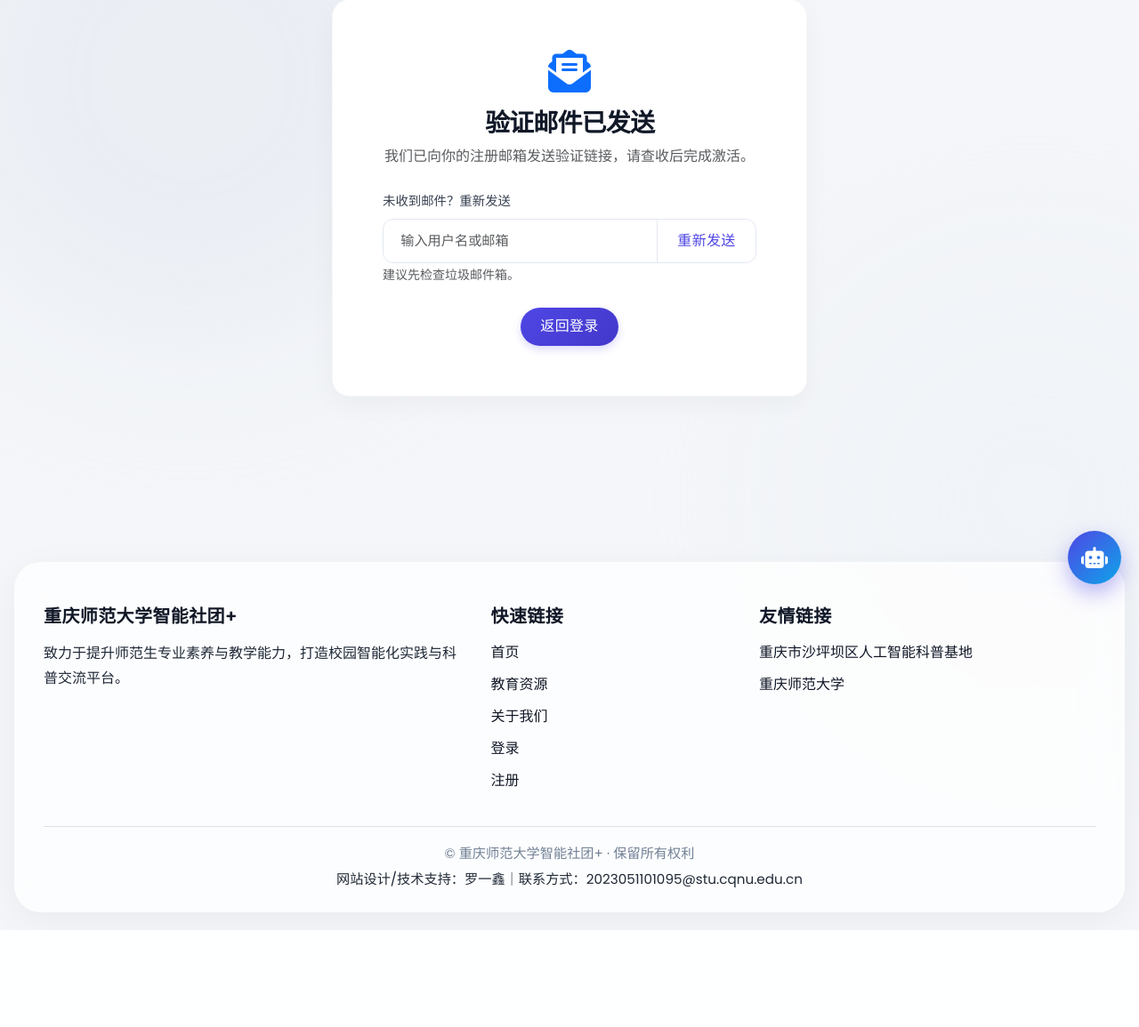
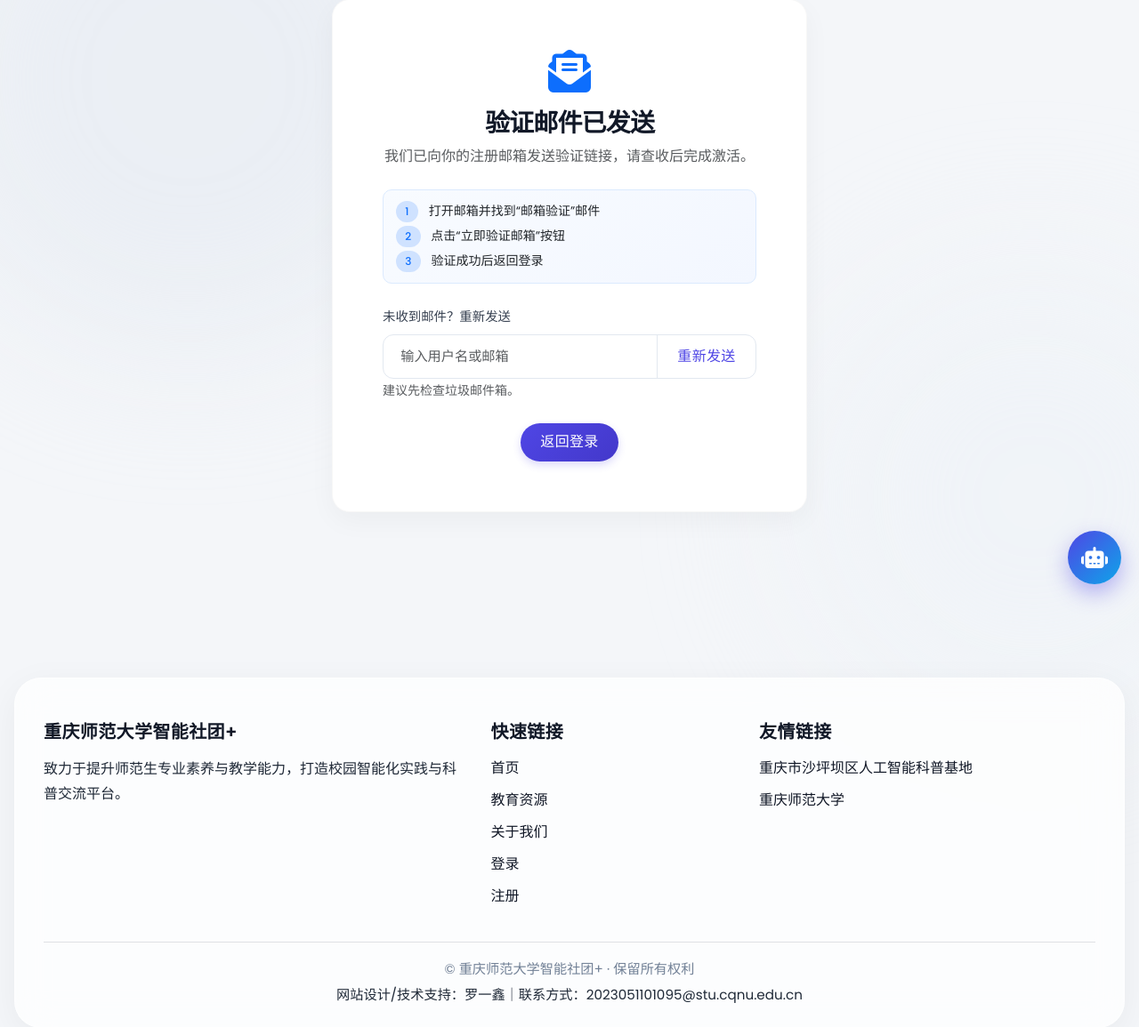
Before and after one commit to Stuart-0728/reg, a Flask app: page /auth/verify-email-pending in a window 1280 px wide. Shown: the part 123-1278 px from the top of the page at 89% size. Before the commit the page ends 1169 px from the top, so only its background shows below. Run offline with Flask 3, Linux system fonts and the light colour scheme; data that the repository does not hold is empty; some libraries are stand-ins or nearby versions.

Commit message:
feat(ui): polish email verification flow pages and lock email edit hint

```diff
--- a/src/templates/auth/verify_email_pending.html
+++ b/src/templates/auth/verify_email_pending.html
@@ -6,11 +6,17 @@
 <div class="container py-5">
     <div class="row justify-content-center">
         <div class="col-lg-6 col-md-8">
-            <div class="card border-0 shadow-sm">
+            <div class="card border-0 shadow-sm pending-card">
                 <div class="card-body p-4 p-md-5 text-center">
                     <div class="mb-3"><i class="fas fa-envelope-open-text text-primary" style="font-size:3rem;"></i></div>
                     <h3 class="fw-bold mb-2">验证邮件已发送</h3>
                     <p class="text-muted mb-4">我们已向{% if user and user.email %} {{ user.email }} {% else %}你的注册邮箱{% endif %}发送验证链接，请查收后完成激活。</p>
+
+                    <div class="steps text-start small mb-4">
+                        <div><span class="badge rounded-pill bg-primary-subtle text-primary me-2">1</span> 打开邮箱并找到“邮箱验证”邮件</div>
+                        <div class="mt-1"><span class="badge rounded-pill bg-primary-subtle text-primary me-2">2</span> 点击“立即验证邮箱”按钮</div>
+                        <div class="mt-1"><span class="badge rounded-pill bg-primary-subtle text-primary me-2">3</span> 验证成功后返回登录</div>
+                    </div>
 
                     <form method="post" action="{{ url_for('auth.resend_verification') }}" class="text-start">
                         <input type="hidden" name="csrf_token" value="{{ csrf_token() }}">
@@ -30,4 +36,16 @@
         </div>
     </div>
 </div>
+<style>
+.pending-card {
+    border-radius: 14px;
+    overflow: hidden;
+}
+.steps {
+    background: linear-gradient(145deg, #f8fbff, #f3f7ff);
+    border: 1px solid #dbeafe;
+    border-radius: 10px;
+    padding: 12px 14px;
+}
+</style>
 {% endblock %}
```
Also changed, not shown: src/templates/auth/login.html (+10 -0 lines), src/templates/auth/verify_email_failed.html (+7 -1 lines), src/templates/auth/verify_email_success.html (+7 -1 lines), src/templates/student/edit_profile.html (+8 -0 lines).
